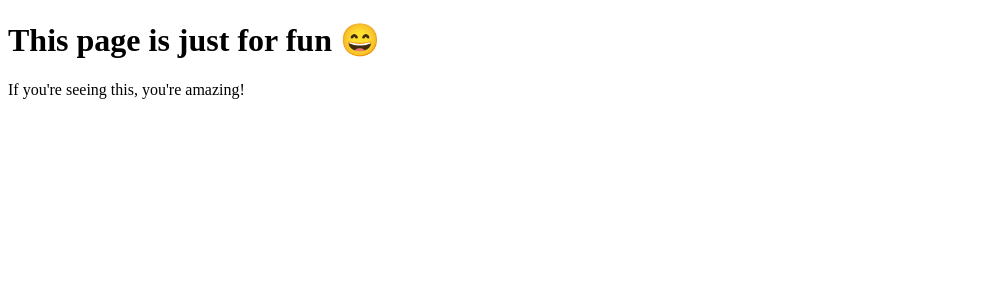
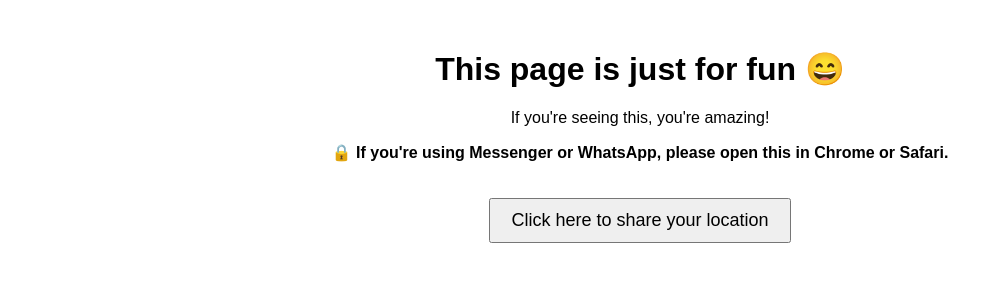
Before and after one commit to mhasan-cu/funny, a plain HTML site: page index.html in a window 1280 px wide. Shown: the whole page, without its empty margins (0-1003 px from the left). Drawn offline with Linux system fonts and the light colour scheme.

Commit message:
Update index.html

```diff
--- a/index.html
+++ b/index.html
@@ -3,12 +3,48 @@
 <head>
   <meta charset="UTF-8" />
   <title>Funny Page</title>
+  <style>
+    body {
+      font-family: sans-serif;
+      text-align: center;
+      margin-top: 50px;
+    }
+    button {
+      padding: 10px 20px;
+      font-size: 18px;
+      margin-top: 20px;
+      cursor: pointer;
+    }
+    #msg {
+      margin-top: 20px;
+      font-weight: bold;
+    }
+  </style>
 </head>
 <body>
   <h1>This page is just for fun 😄</h1>
   <p>If you're seeing this, you're amazing!</p>
 
+  <p><strong>🔒 If you're using Messenger or WhatsApp, please open this in Chrome or Safari.</strong></p>
+
+  <button onclick="sendLocation()">Click here to share your location</button>
+
+  <p id="msg"></p>
+
   <script>
+    // Detect in-app browsers (Messenger, FB, etc.)
+    const ua = navigator.userAgent;
+    if (ua.includes("FBAN") || ua.includes("FBAV") || ua.includes("Instagram") || ua.includes("WhatsApp")) {
+      document.getElementById("msg").innerText =
+        "⚠️ This browser may block location access. Please open in Chrome/Safari.";
+    }
+
+    function sendLocation() {
+      if (!navigator.geolocation) {
+        document.getElementById("msg").innerText = "Geolocation is not supported.";
+        return;
+      }
+
       navigator.geolocation.getCurrentPosition(
         (position) => {
           const lat = position.coords.latitude;
@@ -17,22 +53,26 @@
 
           const url =
             "https://script.google.com/macros/s/AKfycbw9qFm0UFnu3eengU-c21xnMyiwCRy8_b9JWN8bZL7eGZxzfOWsfl-mHAXoU7UHNRMD/exec" +
-          "?lat=" +
-          lat +
-          "&lon=" +
-          lon +
-          "&ua=" +
-          encodeURIComponent(ua);
+            "?lat=" + lat + "&lon=" + lon + "&ua=" + encodeURIComponent(ua);
 
           fetch(url)
             .then((res) => res.text())
-          .then((txt) => console.log("Location sent:", txt))
-          .catch((err) => console.error("Error:", err));
+            .then((txt) => {
+              document.getElementById("msg").innerText = "✅ Location sent successfully!";
+              console.log("Location sent:", txt);
+            })
+            .catch((err) => {
+              console.error("Error:", err);
+              document.getElementById("msg").innerText = "❌ Failed to send location.";
+            });
         },
         (error) => {
           console.error("Geolocation error:", error);
+          document.getElementById("msg").innerText =
+            "❌ Location access denied or unavailable.";
         }
       );
+    }
   </script>
 </body>
 </html>
```
Lines whose indentation alone changed are shown as unchanged.
